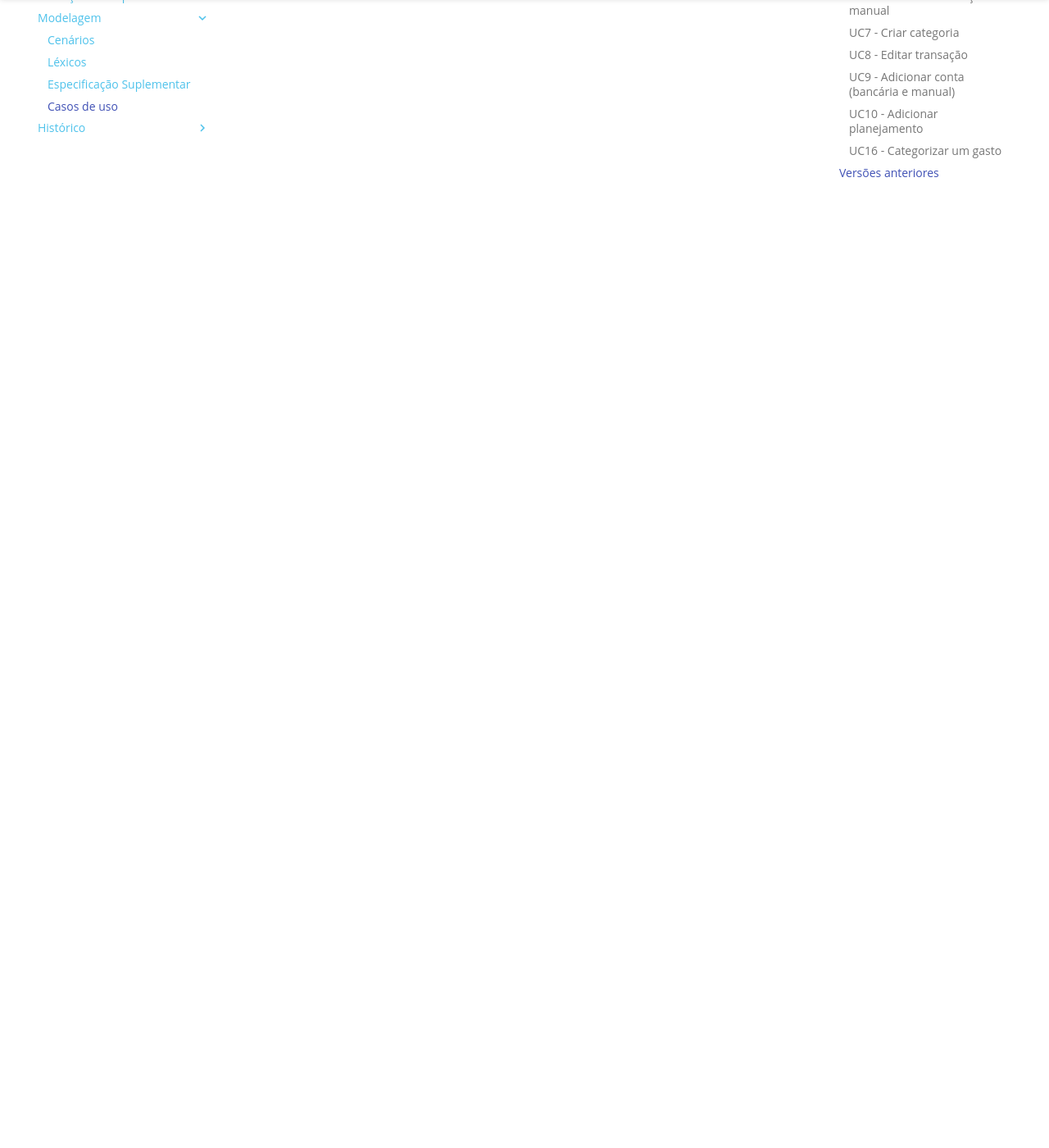
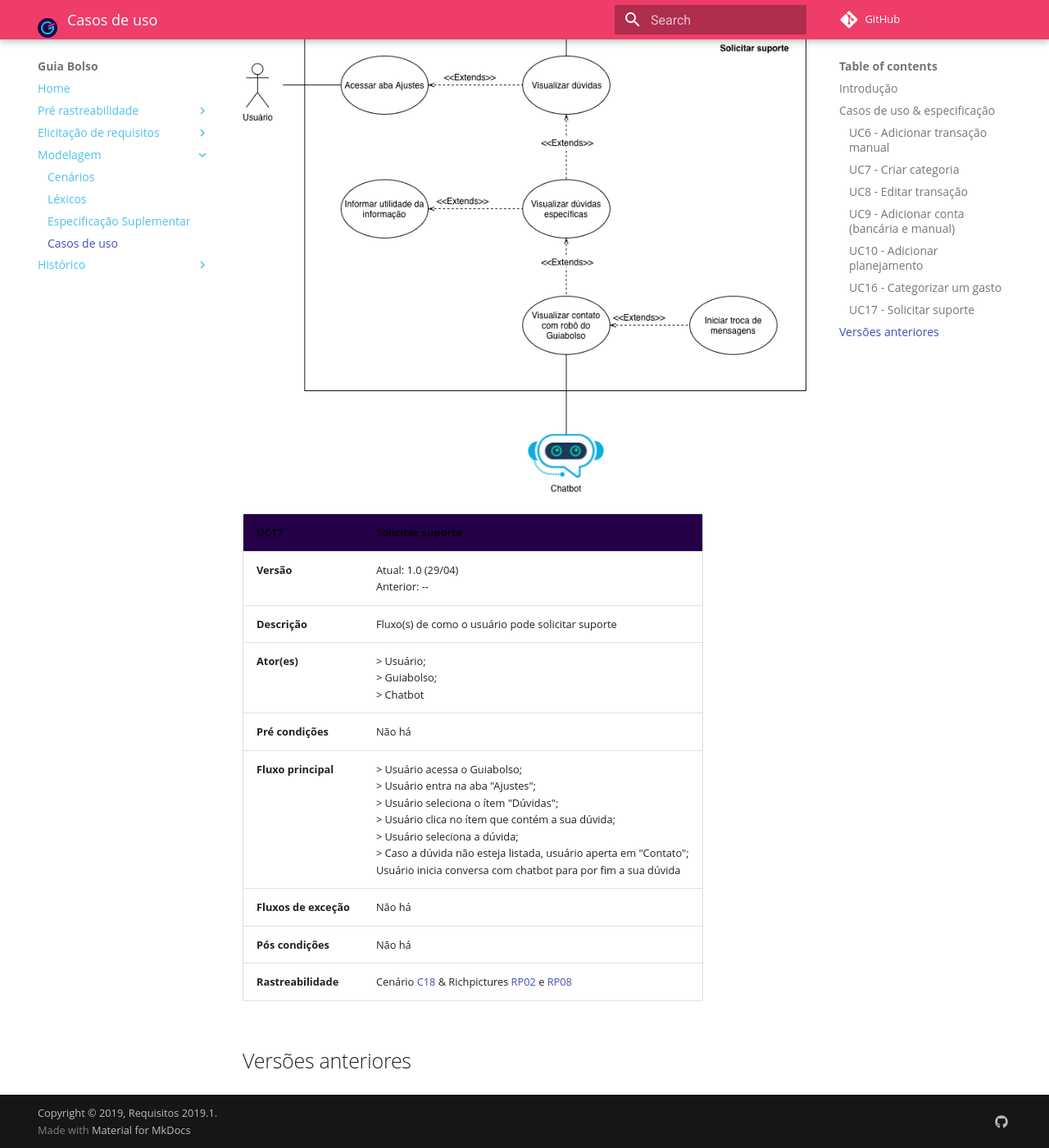
Before and after one commit to fga-disciplinas/2019.1-Guia-Bolso, an MkDocs documentation site: the page built from docs/modelagem/casos_de_uso.md, in a window 1280 px wide and 1400 px high, scrolled down 11788 px. Shown: the whole window at 82% size. Built offline with MkDocs 1.6.1 and Material for MkDocs 9.7.7, drawn with Linux system fonts in a browser that asks for light colours; comment, search, counter and statistics services are not loaded; old or Windows-style settings are respelled for this version of MkDocs; some of the changed text lies outside the part shown.

Commit message:
Adicionado caso de uso (Solicitar suporte)

```diff
--- a/docs/modelagem/casos_de_uso.md
+++ b/docs/modelagem/casos_de_uso.md
@@ -86,18 +86,34 @@
 
 ### UC16 - Categorizar um gasto
 
-[ ![UC10](./../img/casos_de_uso/UC16.png)](./../img/UC16.png)
+[ ![UC10](./../img/casos_de_uso/UC16.png)](./../img/casos_de_uso/UC16.png)
 
-| **UC10** | **Adicionar planejamento**|
+| **UC16** | **Categorizar um gasto**|
 |--|--|
 | **Versão**| Atual: 1.0 (29/04) <br> Anterior: --|
 | **Descrição** | Fluxo(s) de como o usuário pode adicionar uma categoria em um gasto |
 |**Ator(es)** | > Usuário; <br> > Guiabolso; |
 | **Pré condições** | > Usuário possuir alguma transação |
 | **Fluxo principal** |  > Usuário acessa o Guiabolso; <br> > Usuário entra na aba "Finanças"; <br> > Usuário seleciona a seção de "Extrato"; <br>  > Usuário clica em uma transação já existente; <br> > Usuário seleciona a opção de "Categoria"; <br> > Usuário escolhe uma categoria já existente ou cria um nova; |
-| **Fluxos alternativos** | **FA1 - Aba Guia:** <br>  > Usuário acessa o Guiabolso; <br> > Usuário entra na aba "Guia"; <br> > Usuário visualiza e seleciona algum card relacionado as suas transações; <br>  > Usuário visualiza suas transações; <br> > Usuário seleciona uma transação específica; <br> > Usuário seleciona a opção de "Categoria"; <br> > Usuário escolhe uma categoria já existente ou cria um nova; <br><br> **FA2 - Ao visualizar gráficos:** <br>  > Usuário acessa o Guiabolso; <br> > Usuário entra na aba "Finanças; <br> > Usuário seleciona a seção "Gráficos"; <br>  > Usuário clica em uma transação já existente; <br> > Usuário seleciona a opção de "Categoria"; <br> > Usuário escolhe uma categoria já existente ou cria um nova; <br><br> **FA3 - Ao adicionar transação manual** <br> > Usuário acessa o Guiabolso; <br> > Usuário entra na aba "Finanças"; <br> > Usuárop seleciona seção de "Extrato"; <br> > Usuário clica no botão "+"para adicionar uma transação manual; <br> >Usuário clica no item "Qual a categoria?" relecionado a criação de uma nova transação; <br> > Usuário escolhe uma categoria já existente ou cria um nova;|
+| **Fluxos alternativos** | **FA1 - Aba Guia:** <br>  > Usuário acessa o Guiabolso; <br> > Usuário entra na aba "Guia"; <br> > Usuário visualiza e seleciona algum card relacionado as suas transações; <br>  > Usuário visualiza suas transações; <br> > Usuário seleciona uma transação específica; <br> > Usuário seleciona a opção de "Categoria"; <br> > Usuário escolhe uma categoria já existente ou cria um nova; <br><br> **FA2 - Ao visualizar gráficos:** <br>  > Usuário acessa o Guiabolso; <br> > Usuário entra na aba "Finanças; <br> > Usuário seleciona a seção "Gráficos"; <br>  > Usuário clica em uma transação já existente; <br> > Usuário seleciona a opção de "Categoria"; <br> > Usuário escolhe uma categoria já existente ou cria um nova; <br><br> **FA3 - Ao adicionar transação manual** <br> > Usuário acessa o Guiabolso; <br> > Usuário entra na aba "Finanças"; <br> > Usuário seleciona seção de "Extrato"; <br> > Usuário clica no botão "+"para adicionar uma transação manual; <br> >Usuário clica no item "Qual a categoria?" relecionado a criação de uma nova transação; <br> > Usuário escolhe uma categoria já existente ou cria um nova;|
 | **Fluxos de exceção** | **FE1 - Nenhuma categoria escolhida:** <br> > O sistema apresenta uma mensagem dizendo que é obrigatório categorizar um gasto no ato de criar uma transação manual |
 | **Pós condições** | > A categoria é relacionada a transação; <br> > A nova categoria é adicionada a lista de categorias; |
 | **Rastreabilidade** | Cenário [C18](../cenarios/#c18-editar-transacao) &  Richpicture [RP02](../../pre-rastreabilidade/richpicture/#rp02-usabilidade) |
 
+
+### UC17 - Solicitar suporte
+
+[ ![UC17](./../img/casos_de_uso/UC17.png)](./../img/casos_de_uso/UC17.png)
+
+| **UC17** | **Solicitar suporte**|
+|--|--|
+| **Versão**| Atual: 1.0 (29/04) <br> Anterior: --|
+| **Descrição** | Fluxo(s) de como o usuário pode solicitar suporte |
+|**Ator(es)** | > Usuário; <br> > Guiabolso; <br> > Chatbot |
+| **Pré condições** | Não há |
+| **Fluxo principal** |  > Usuário acessa o Guiabolso; <br> > Usuário entra na aba "Ajustes"; <br> > Usuário seleciona o ítem "Dúvidas"; <br>  > Usuário clica no ítem que contém a sua dúvida; <br> > Usuário seleciona a dúvida; <br> > Caso a dúvida não esteja listada, usuário aperta em "Contato"; <br> Usuário inicia conversa com chatbot para por fim a sua dúvida |
+| **Fluxos de exceção** | Não há |
+| **Pós condições** | Não há |
+| **Rastreabilidade** | Cenário [C18](../cenarios/#c11-solicitar-suporte) &  Richpictures [RP02](../../pre-rastreabilidade/richpicture/#rp02-usabilidade) e [RP08](../../pre-rastreabilidade/richpicture/#rp08-configuracoes)|
+
 ## Versões anteriores
```
Also changed, not shown: docs/img/casos_de_uso/UC17.png (added).
